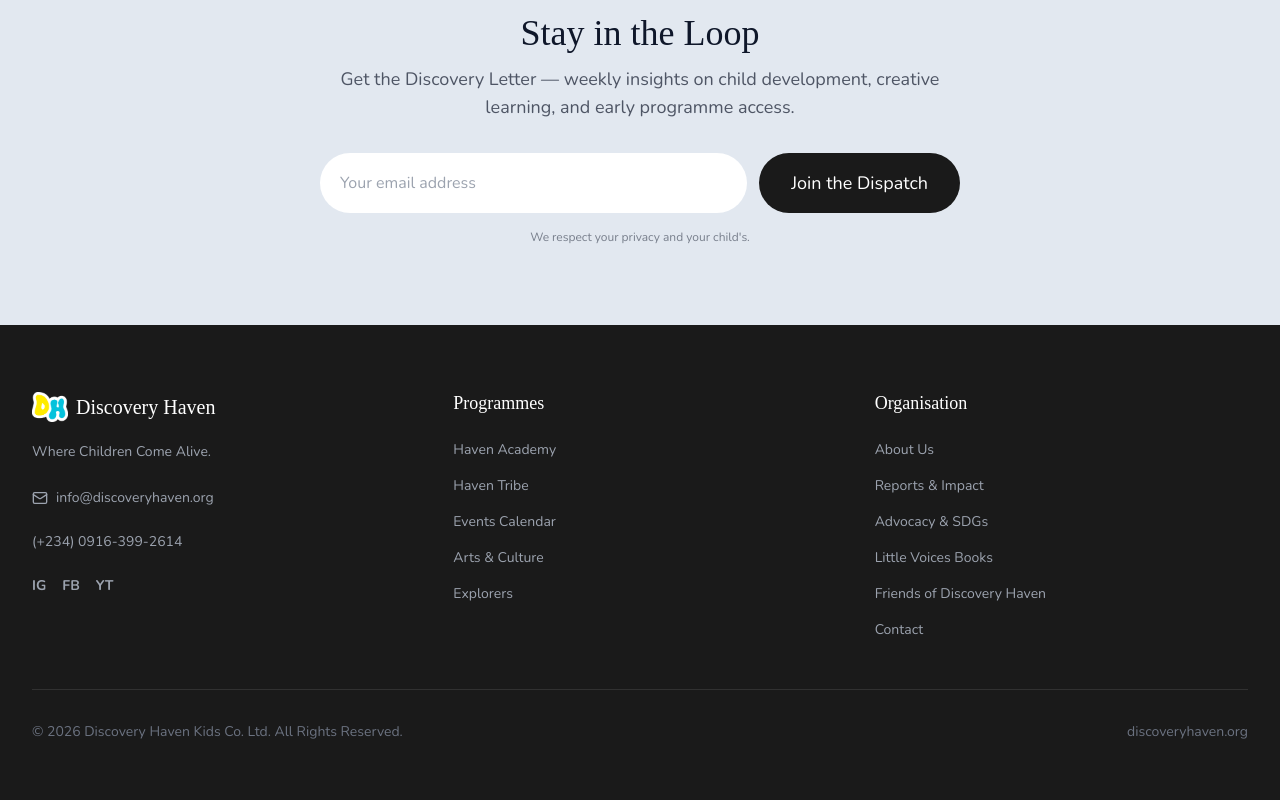
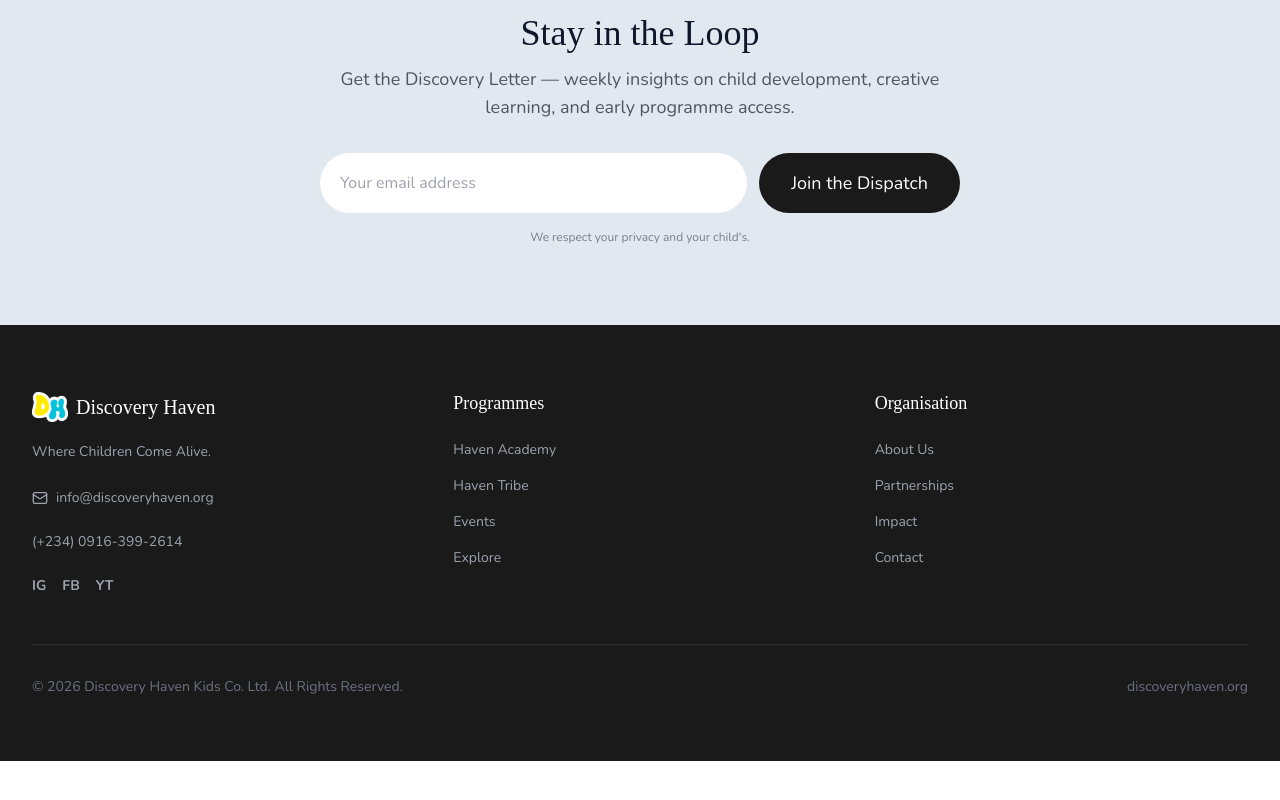
Before and after one commit to Tobennadev22/discoveryhaven, a React (Vite) app: page / in a window 1280 px wide. Shown: the part 6024-6824 px from the top of the page. After the commit the page ends 6785 px from the top, so only its background shows below. Built offline with nearby package versions, Linux system fonts and the light colour scheme; a web font is replaced by a local one.

Commit message:
Align footer links to match navbar

```diff
--- a/src/data/content.js
+++ b/src/data/content.js
@@ -210,16 +210,13 @@ export const FOOTER_LINKS = {
   programmes: [
     { label: "Haven Academy", href: "/haven-academy" },
     { label: "Haven Tribe", href: "/haven-tribe" },
-    { label: "Events Calendar", href: "/events" },
-    { label: "Arts & Culture", href: "/arts-culture" },
-    { label: "Explorers", href: "/explorers" },
+    { label: "Events", href: "/events" },
+    { label: "Explore", href: "/explore" },
   ],
   organisation: [
     { label: "About Us", href: "/about" },
-    { label: "Reports & Impact", href: "/impact" },
-    { label: "Advocacy & SDGs", href: "/advocacy" },
-    { label: "Little Voices Books", href: "/arts-culture" },
-    { label: "Friends of Discovery Haven", href: "/friends" },
+    { label: "Partnerships", href: "/friends" },
+    { label: "Impact", href: "/impact" },
     { label: "Contact", href: "/contact" },
   ],
 };
```
